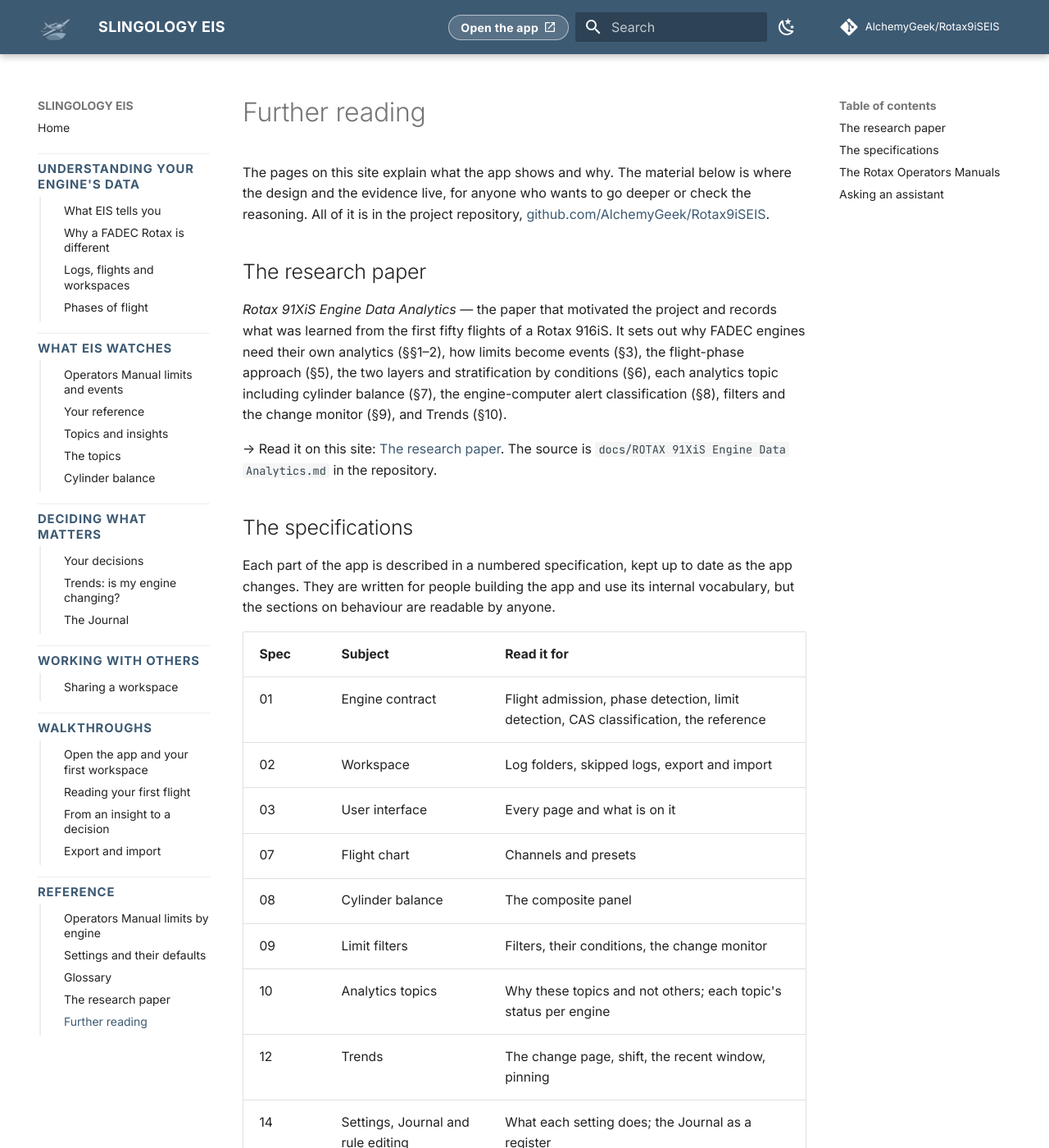
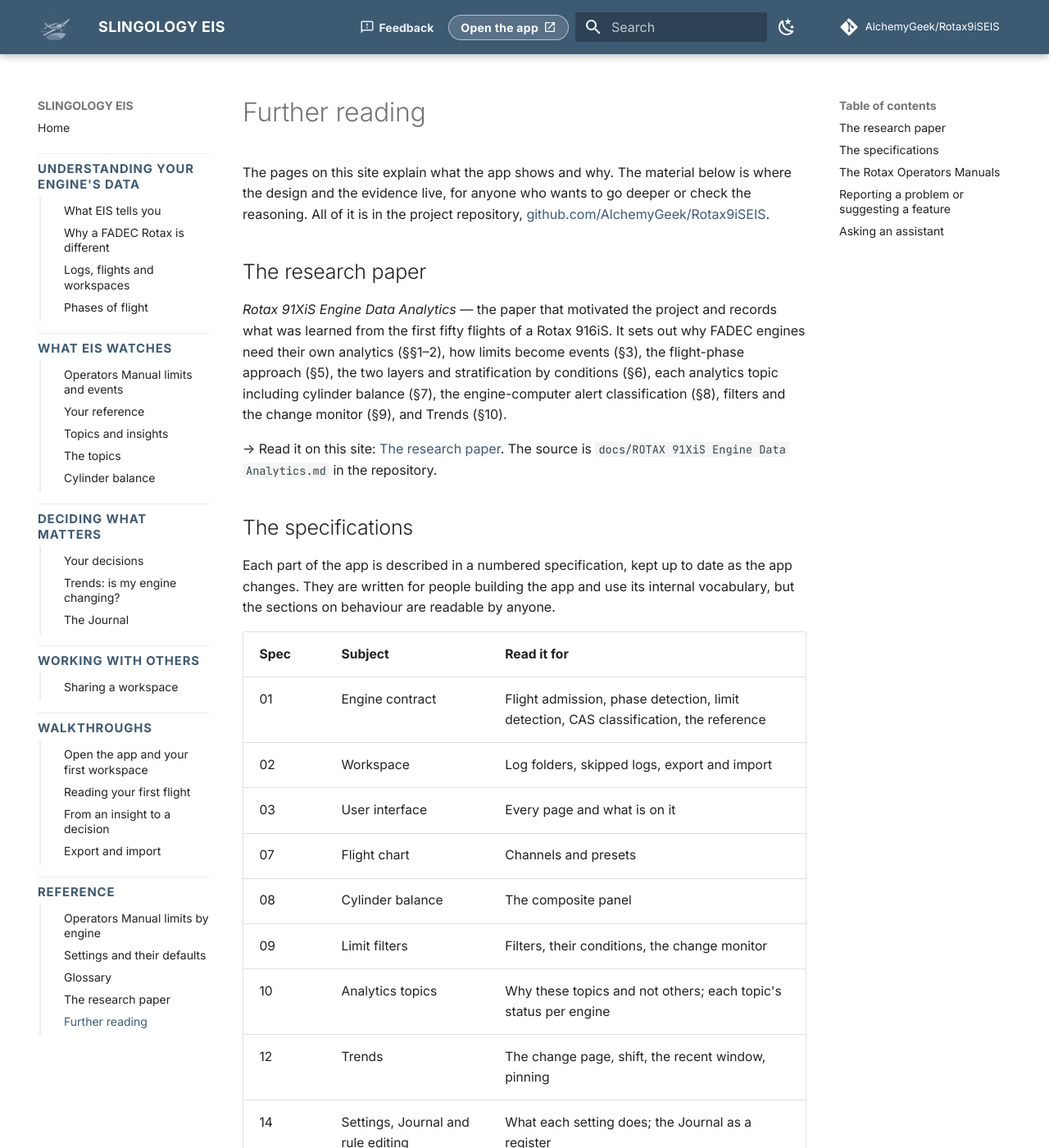
Before and after one commit to AlchemyGeek/Rotax9iSEIS, an MkDocs documentation site: the page built from docs/reference/further-reading.md, in a window 1280 px wide and 1400 px high. Shown: the whole window at 82% size. Built offline with MkDocs 1.6.1 and Material for MkDocs 9.7.7, drawn with Linux system fonts in a browser that asks for light colours; comment, search, counter and statistics services are not loaded; some of the changed text lies outside the part shown.

Commit message:
Docs site: the owner's edits — header links (app, feedback), home page, further reading, styles
Co-Authored-By: Claude Opus 5.5 <noreply@anthropic.com>

```diff
--- a/docs/overrides/partials/header.html
+++ b/docs/overrides/partials/header.html
@@ -37,6 +37,12 @@
     {% if config.extra.alternate %}
       {% include "partials/alternate.html" %}
     {% endif %}
+    {% if config.extra.feedback_url %}
+      <a href="{{ config.extra.feedback_url }}" class="md-header__feedback" title="Report a problem or suggest a feature" target="_blank" rel="noopener">
+        {% include ".icons/material/message-alert-outline.svg" %}
+        <span class="md-header__feedback-text">Feedback</span>
+      </a>
+    {% endif %}
     {% if config.extra.app_url %}
       <a href="{{ config.extra.app_url }}" class="md-header__app" title="Open SlingologyEIS in your browser" target="_blank" rel="noopener">
         <span class="md-header__app-text">Open the app</span><span class="md-header__app-short">App</span>
--- a/docs/reference/further-reading.md
+++ b/docs/reference/further-reading.md
@@ -30,6 +30,10 @@ Each part of the app is described in a numbered specification, kept up to date a
 
 The limits the app checks come from the Operators Manual for each engine model; the edition and revision used are shown under *Settings → Engine* and on the [limits page](om-limits.md). The manuals are Rotax's and are not included in the project; they are available from Rotax and your engine's documentation.
 
+## Reporting a problem or suggesting a feature
+
+The [feedback board](https://feedback.slingology.synology.me/) is where bugs are reported and features are suggested and voted on. It needs no GitHub account. For a problem with the analysis of a flight, the most useful thing you can offer is a [workspace export](../concepts/sharing-a-workspace.md) — anonymised if you prefer.
+
 ## Asking an assistant
 
 Everything on this site is plain text in the repository under `docs/`. If you use an AI assistant, you can point it at the repository or paste the pages you are interested in and ask questions in your own words. The concept pages are written so that their opening *In brief* reads correctly out of context.
--- a/docs/stylesheets/extra.css
+++ b/docs/stylesheets/extra.css
@@ -87,3 +87,17 @@
   .md-nav--primary .md-nav__item--section > .md-nav { padding-left: .25rem; border-left: 2px solid var(--md-default-fg-color--lightest); margin-left: .1rem; }
   .md-nav--primary .md-nav__item--section .md-nav__item .md-nav__link { padding-left: .55rem; }
 }
+
+/* "Feedback" link in the header, beside "Open the app" (extra.feedback_url) */
+.md-header__feedback {
+  display: inline-flex; align-items: center; gap: .3rem;
+  margin: 0 .1rem 0 .4rem; padding: .3rem .6rem; border-radius: 999px;
+  color: #fff !important; font-size: .7rem; font-weight: 600; white-space: nowrap;
+  opacity: .9; transition: background .15s, opacity .15s;
+}
+.md-header__feedback:hover, .md-header__feedback:focus { background: rgba(255,255,255,.14); opacity: 1; }
+.md-header__feedback svg { width: .9rem; height: .9rem; fill: currentColor; }
+@media screen and (max-width: 44.9375em) {
+  .md-header__feedback { padding: .3rem .35rem; margin-left: .1rem; }
+  .md-header__feedback-text { display: none; }
+}
--- a/mkdocs.yml
+++ b/mkdocs.yml
@@ -100,3 +100,11 @@ nav:
 
 extra:
   app_url: https://alchemygeek.github.io/Rotax9iSEIS/app/
+  feedback_url: https://feedback.slingology.synology.me/
+  social:
+    - icon: material/message-alert-outline
+      link: https://feedback.slingology.synology.me/
+      name: Report a problem or suggest a feature
+    - icon: fontawesome/brands/github
+      link: https://github.com/AlchemyGeek/Rotax9iSEIS
+      name: Source code on GitHub
```
Also changed, not shown: docs/index.md (+4 -0 lines).
